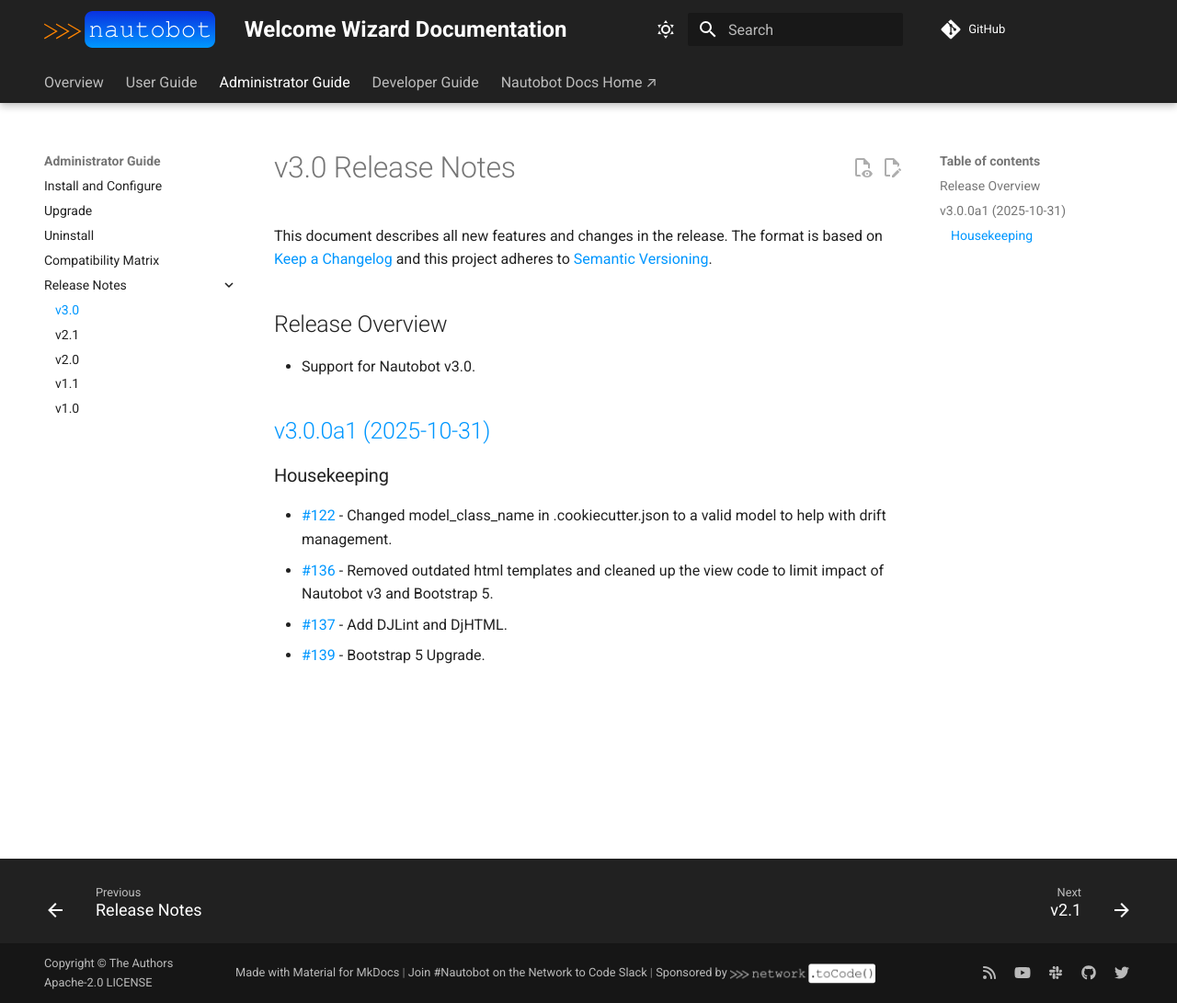
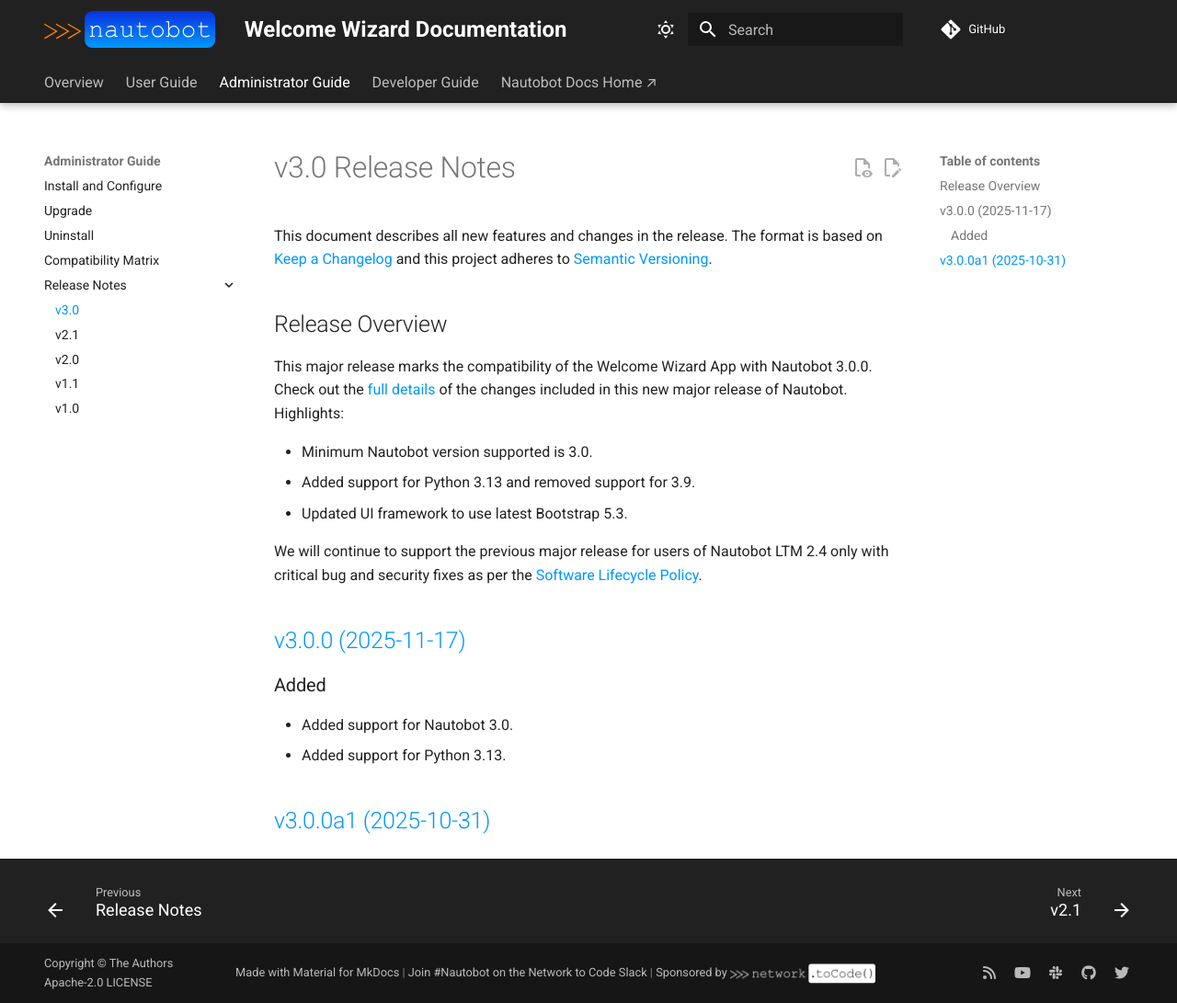
Before and after one commit to nautobot/nautobot-app-welcome-wizard, an MkDocs documentation site: the page built from docs/admin/release_notes/version_3.0.md, in a window 1280 px wide and 1091 px high. Shown: the whole window at 92% size. Built offline with MkDocs 1.6.1 and Material for MkDocs 9.7.7, drawn with Linux system fonts in a browser that asks for light colours; comment, search, counter and statistics services are not loaded.

Commit message:
Release Notes

```diff
--- a/docs/admin/release_notes/version_3.0.md
+++ b/docs/admin/release_notes/version_3.0.md
@@ -4,13 +4,21 @@
 
 ## Release Overview
 
-- Support for Nautobot v3.0.
+This major release marks the compatibility of the Welcome Wizard App with Nautobot 3.0.0. Check out the [full details](https://docs.nautobot.com/projects/core/en/stable/release-notes/version-3.0/) of the changes included in this new major release of Nautobot. Highlights:
+
+- Minimum Nautobot version supported is 3.0.
+- Added support for Python 3.13 and removed support for 3.9.
+- Updated UI framework to use latest Bootstrap 5.3.
+
+We will continue to support the previous major release for users of Nautobot LTM 2.4 only with critical bug and security fixes as per the [Software Lifecycle Policy](https://networktocode.com/company/legal/software-lifecycle-policy/).
+
+<!-- towncrier release notes start -->
+
+## [v3.0.0 (2025-11-17)](https://github.com/nautobot/nautobot-app-welcome-wizard/releases/tag/v3.0.0)
+
+### Added
+
+- Added support for Nautobot 3.0.
+- Added support for Python 3.13.
 
 ## [v3.0.0a1 (2025-10-31)](https://github.com/nautobot/nautobot-app-welcome-wizard/releases/tag/v3.0.0a1)
-
-### Housekeeping
-
-- [#122](https://github.com/nautobot/nautobot-app-welcome-wizard/issues/122) - Changed model_class_name in .cookiecutter.json to a valid model to help with drift management.
-- [#136](https://github.com/nautobot/nautobot-app-welcome-wizard/issues/136) - Removed outdated html templates and cleaned up the view code to limit impact of Nautobot v3 and Bootstrap 5.
-- [#137](https://github.com/nautobot/nautobot-app-welcome-wizard/issues/137) - Add DJLint and DjHTML.
-- [#139](https://github.com/nautobot/nautobot-app-welcome-wizard/issues/139) - Bootstrap 5 Upgrade.
```
Also changed, not shown: docs/admin/compatibility_matrix.md (+2 -2 lines), 5 other files.
